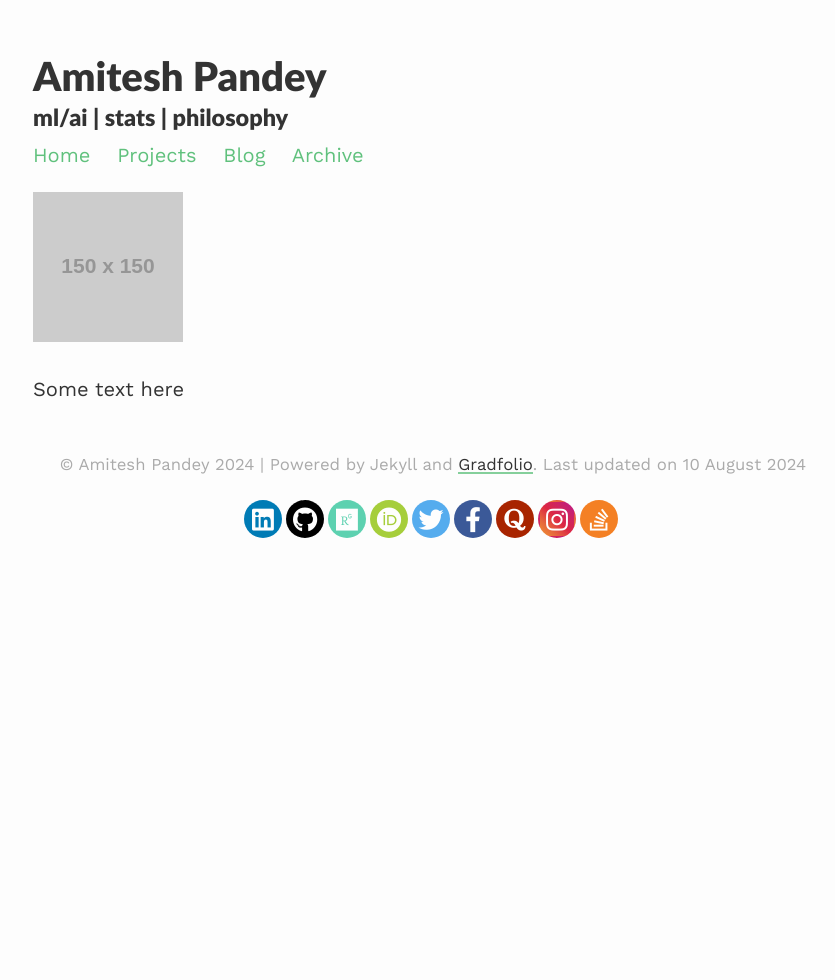
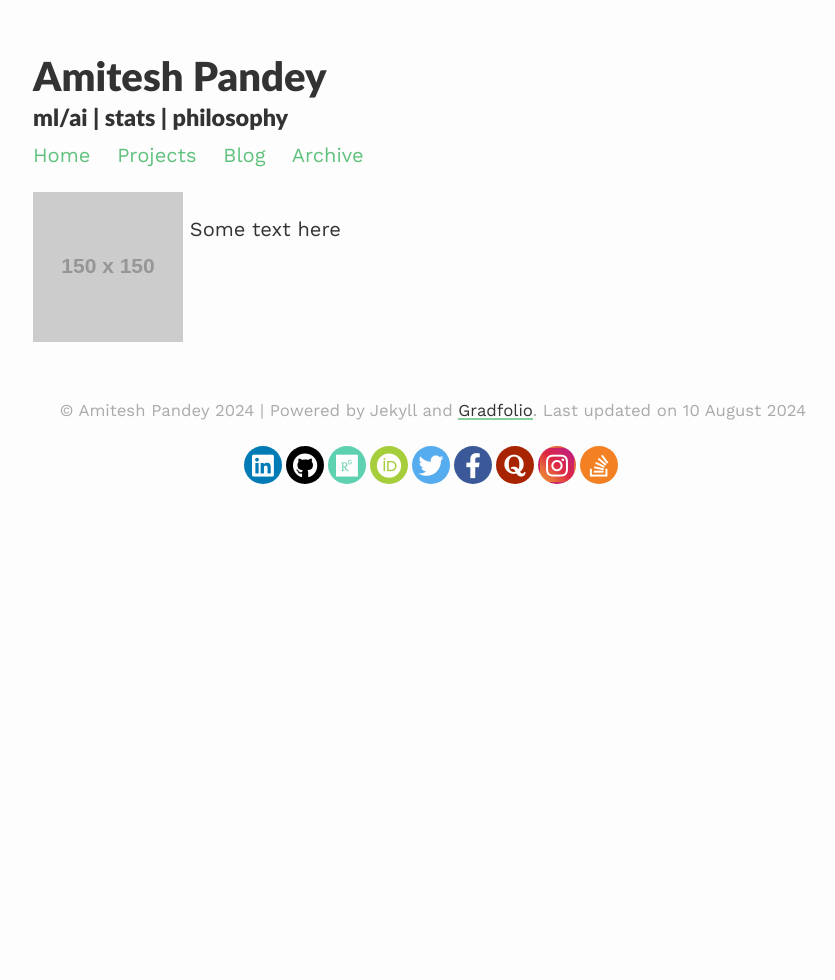
Before and after one commit to pandeyamitesh/pandeyamitesh, a Jekyll site: the page built from research/index.html, in a window 1280 px wide. Shown: the whole page, without its empty margins (207-1042 px from the left). Built offline with Jekyll 4.4.1, drawn with Linux system fonts in a browser that asks for light colours; nearby versions of some CDN libraries.

Commit message:
Update index.html

```diff
--- a/research/index.html
+++ b/research/index.html
@@ -4,5 +4,5 @@
 
 <div class="research-list">
   <img src="https://via.placeholder.com/150"/>
-  <p class="research text">Some text here</p>
+  <p class="research-text">Some text here</p>
 </div>
```
